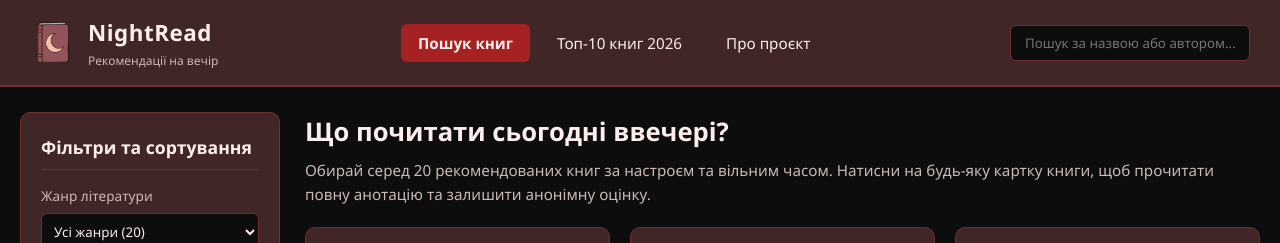
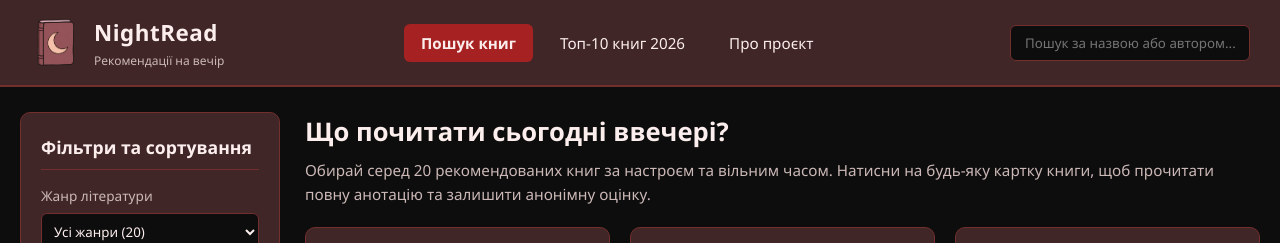
Before and after one commit to nastya-roshinets/night-read.github.io, a plain HTML site: page index.html in a window 1280 px wide. Shown: the top 243 px of the page. Drawn offline with Linux system fonts and the light colour scheme; grey boxes are pictures that could not be loaded.

Commit message:
Update style.css

```diff
--- a/style.css
+++ b/style.css
@@ -45,9 +45,13 @@ header {
 }
 
 .logo-box img {
-    width: 46px;
-    height: 46px;
-    object-fit: cover;
+    width: 52px;
+    height: 52px;
+    object-fit: contain;
+    background: transparent !important;
+    border: none;
+    border-radius: 0;
+    display: block;
 }
 
 .logo-title {
```
